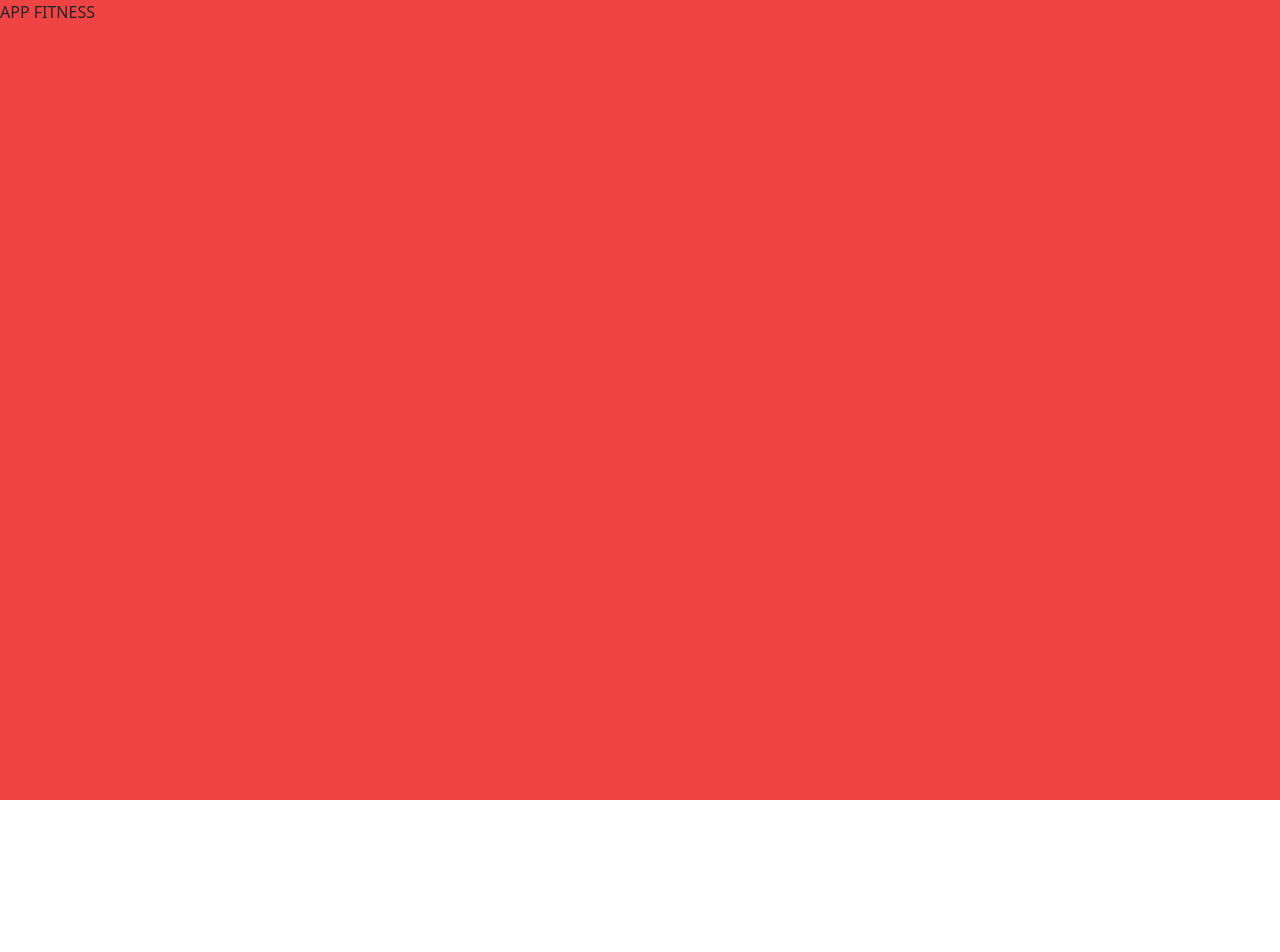
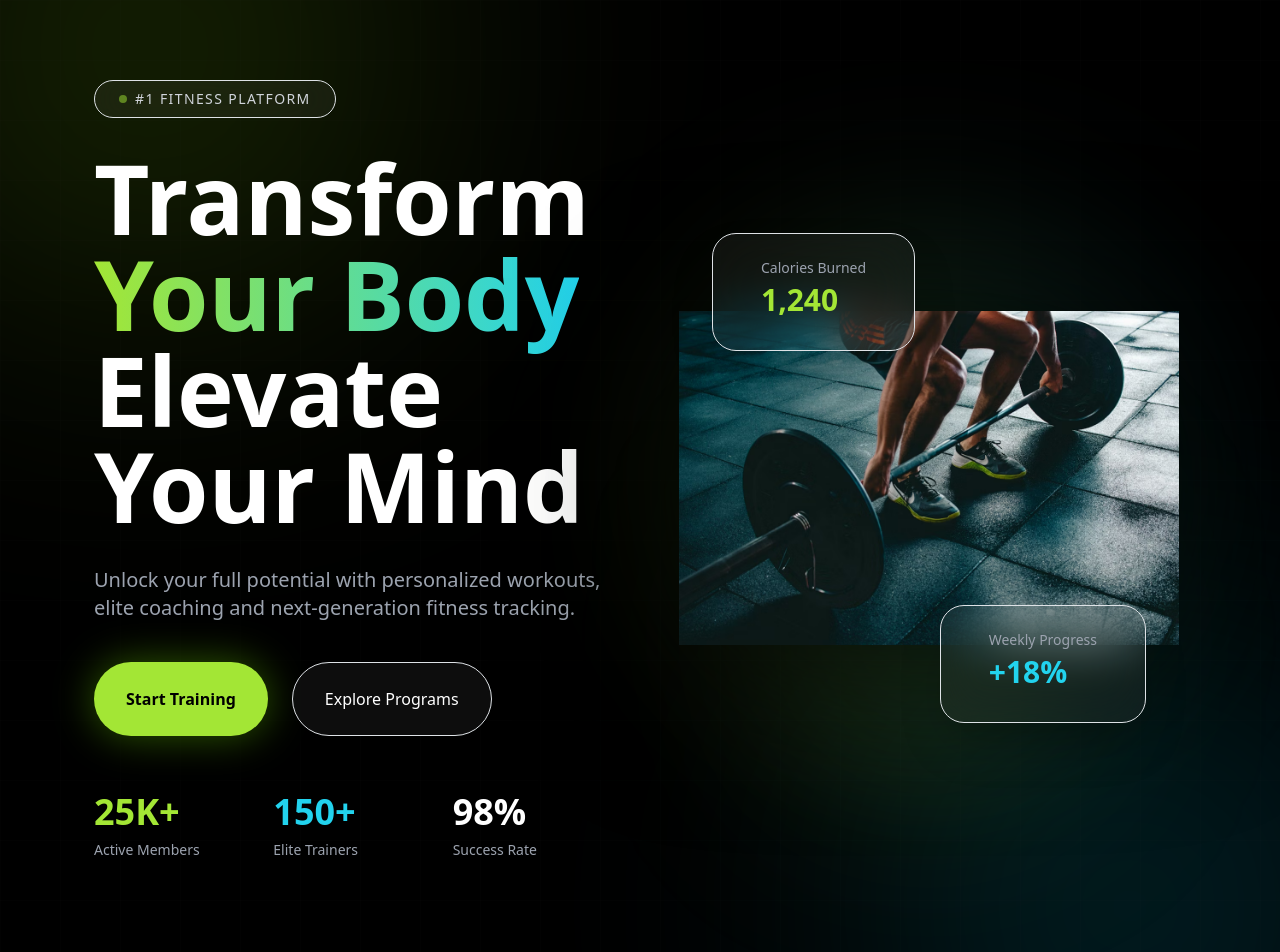
Before and after one commit to Avendaosander/fitness-app-landing, a Vue app: page / in a window 1280 px wide. Shown: the top 952 px of the page. Before the commit the page ends 800 px from the top, so only its background shows below. Built offline with nearby package versions, Linux system fonts and the light colour scheme.

Commit message:
Agregado hero section

```diff
--- a/src/App.vue
+++ b/src/App.vue
@@ -1,5 +1,7 @@
+<script setup>
+import HeroSection from './components/HeroSection.vue'
+</script>
+
 <template>
-  <div class="bg-red-500 h-screen">
-    APP FITNESS
-  </div>
+  <HeroSection />
 </template>
--- /dev/null
+++ b/src/components/HeroSection.vue
@@ -0,0 +1,243 @@
+<script setup>
+import Fitness from '../assets/Male-Fitness.avif'
+</script>
+
+<template>
+  <section
+    id="home"
+    class="relative min-h-screen overflow-hidden bg-black text-white flex items-center"
+  >
+
+    <!-- BACKGROUND GLOW -->
+    <div
+      class="absolute inset-0 overflow-hidden"
+    >
+
+      <!-- GREEN GLOW -->
+      <div
+        class="absolute top-[-200px] left-[-100px] w-[500px] h-[500px]
+               bg-lime-500/20 blur-[140px] rounded-full"
+      ></div>
+
+      <!-- BLUE GLOW -->
+      <div
+        class="absolute bottom-[-200px] right-[-100px] w-[500px] h-[500px]
+               bg-cyan-500/20 blur-[140px] rounded-full"
+      ></div>
+
+      <!-- GRID -->
+      <div
+        class="absolute inset-0 opacity-10"
+        style="
+          background-image:
+          linear-gradient(rgba(255,255,255,0.08) 1px, transparent 1px),
+          linear-gradient(90deg, rgba(255,255,255,0.08) 1px, transparent 1px);
+          background-size: 60px 60px;
+        "
+      ></div>
+
+    </div>
+
+    <!-- CONTENT -->
+    <div
+      class="container relative z-10 flex items-center min-h-screen px-4"
+    >
+
+      <div
+        class="grid lg:grid-cols-2 gap-16 items-center w-full py-20"
+      >
+
+        <!-- LEFT SIDE -->
+        <div>
+
+          <!-- BADGE -->
+          <div
+            class="inline-flex items-center gap-2 px-4 py-2 rounded-full
+                   bg-white/5 border border-white/10 backdrop-blur-xl mb-8"
+          >
+
+            <div class="w-2 h-2 bg-lime-400 rounded-full animate-pulse"></div>
+
+            <span class="text-sm tracking-widest text-gray-300">
+              #1 FITNESS PLATFORM
+            </span>
+
+          </div>
+
+          <!-- TITLE -->
+          <h1
+            class="text-5xl md:text-7xl lg:text-8xl font-black leading-[0.95] mb-8"
+          >
+            Transform
+            <span
+              class="bg-gradient-to-r from-lime-400 to-cyan-400 bg-clip-text text-transparent"
+            >
+              Your Body
+            </span>
+
+            <br />
+
+            Elevate
+            <br />
+            Your Mind
+          </h1>
+
+          <!-- DESCRIPTION -->
+          <p
+            class="text-gray-400 text-lg md:text-xl leading-relaxed max-w-2xl mb-10"
+          >
+            Unlock your full potential with personalized workouts,
+            elite coaching and next-generation fitness tracking.
+          </p>
+
+          <!-- BUTTONS -->
+          <div
+            class="flex flex-col sm:flex-row gap-4 mb-14"
+          >
+
+            <!-- PRIMARY -->
+            <button
+              class="px-8 py-4 rounded-full bg-lime-400 text-black font-bold
+                     hover:scale-105 hover:bg-lime-300 transition duration-300
+                     shadow-[0_0_40px_rgba(132,255,0,0.35)]"
+            >
+              Start Training
+            </button>
+
+            <!-- SECONDARY -->
+            <button
+              class="px-8 py-4 rounded-full border border-white/20
+                     bg-white/5 backdrop-blur-xl
+                     hover:bg-white hover:!text-black
+                     transition duration-300"
+            >
+              Explore Programs
+            </button>
+
+          </div>
+
+          <!-- STATS -->
+          <div
+            class="grid grid-cols-3 gap-6"
+          >
+
+            <div>
+              <h3
+                class="text-3xl md:text-4xl font-black text-lime-400 mb-2"
+              >
+                25K+
+              </h3>
+
+              <p class="text-gray-400 text-sm">
+                Active Members
+              </p>
+            </div>
+
+            <div>
+              <h3
+                class="text-3xl md:text-4xl font-black text-cyan-400 mb-2"
+              >
+                150+
+              </h3>
+
+              <p class="text-gray-400 text-sm">
+                Elite Trainers
+              </p>
+            </div>
+
+            <div>
+              <h3
+                class="text-3xl md:text-4xl font-black text-white mb-2"
+              >
+                98%
+              </h3>
+
+              <p class="text-gray-400 text-sm">
+                Success Rate
+              </p>
+            </div>
+
+          </div>
+
+        </div>
+
+        <!-- RIGHT SIDE -->
+        <div
+          class="relative flex items-center justify-center min-h-[650px]"
+        >
+
+          <!-- MAIN GLOW -->
+          <div
+            class="absolute w-[350px] md:w-[450px] h-[350px] md:h-[450px]
+                  bg-gradient-to-r from-lime-400/20 to-cyan-400/20
+                  rounded-full blur-[100px]"
+          ></div>
+
+          <!-- SECONDARY GLOW -->
+          <div
+            class="absolute bottom-10 w-[250px] h-[250px]
+                  bg-lime-400/20 rounded-full blur-[120px]"
+          ></div>
+
+          <!-- IMAGE WRAPPER -->
+          <div
+            class="relative z-10 flex justify-center"
+          >
+
+            <img
+              :src="Fitness"
+              alt="Fitness Athlete"
+              class="w-full max-w-[420px] md:max-w-[500px]
+                    h-auto object-contain
+                    drop-shadow-[0_20px_80px_rgba(0,0,0,0.8)]
+                    animate-[float_5s_ease-in-out_infinite]"
+            />
+
+          </div>
+
+          <!-- FLOATING CARD LEFT -->
+          <div
+            class="absolute top-20 left-2 md:left-10
+                  bg-white/5 backdrop-blur-xl
+                  border border-white/10
+                  rounded-3xl px-5 py-4
+                  shadow-2xl z-20"
+          >
+
+            <p class="text-gray-400 text-sm mb-1">
+              Calories Burned
+            </p>
+
+            <h4 class="text-2xl md:text-3xl font-black text-lime-400">
+              1,240
+            </h4>
+
+          </div>
+
+          <!-- FLOATING CARD RIGHT -->
+          <div
+            class="absolute bottom-20 right-2 md:right-10
+                  bg-white/5 backdrop-blur-xl
+                  border border-white/10
+                  rounded-3xl px-5 py-4
+                  shadow-2xl z-20"
+          >
+
+            <p class="text-gray-400 text-sm mb-1">
+              Weekly Progress
+            </p>
+
+            <h4 class="text-2xl md:text-3xl font-black text-cyan-400">
+              +18%
+            </h4>
+
+          </div>
+
+        </div>
+
+      </div>
+
+    </div>
+
+  </section>
+</template>
--- a/src/style.css
+++ b/src/style.css
@@ -17,3 +17,18 @@ body {
 * {
   box-sizing: border-box;
 }
+
+@keyframes float {
+  0%, 100% {
+    transform: translateY(0px);
+  }
+
+  50% {
+    transform: translateY(-15px);
+  }
+}
+
+img {
+  max-width: 100%;
+  display: block;
+}
```
Also changed, not shown: src/assets/Male-Fitness.avif (added).
